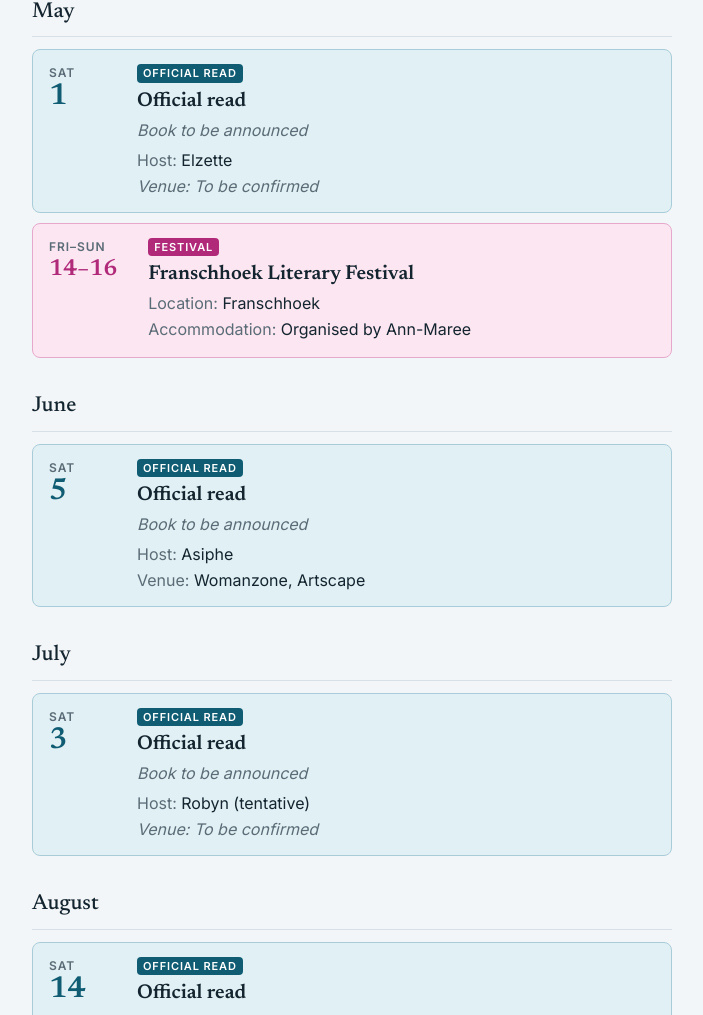
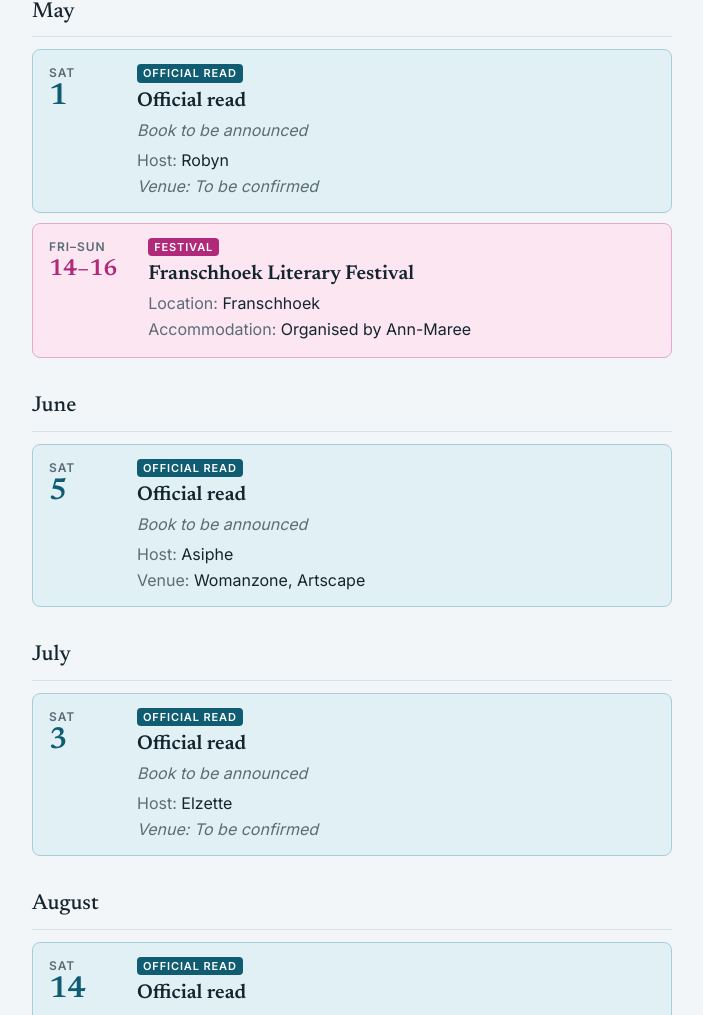
Before and after one commit to Ann-MareeT/Mother-City-Book-Club-2027-Diary, a plain HTML site: page index.html in a window 1280 px wide. Shown: the part 2009-3024 px from the top of the page, without its empty margins (288-991 px from the left). Drawn offline with Linux system fonts and the light colour scheme.

Commit message:
Swap host names for events in index.html

```diff
--- a/index.html
+++ b/index.html
@@ -274,7 +274,7 @@ footer { margin-top: 36px; font-size: 13px; color: var(--muted); }
         <div class="what">
           <h3 class="title">Official read</h3>
           <p class="author">Book to be announced</p>
-          <p class="host">Elzette</p>
+          <p class="host">Robyn</p>
           <p class="venue tbc">To be confirmed</p>
         </div>
       </li>
@@ -308,7 +308,7 @@ footer { margin-top: 36px; font-size: 13px; color: var(--muted); }
         <div class="what">
           <h3 class="title">Official read</h3>
           <p class="author">Book to be announced</p>
-          <p class="host">Robyn (tentative)</p>
+          <p class="host">Elzette</p>
           <p class="venue tbc">To be confirmed</p>
         </div>
       </li>
```
